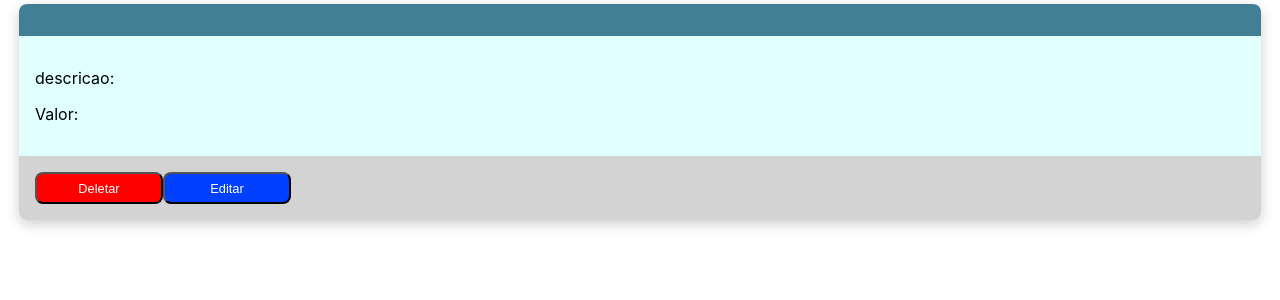
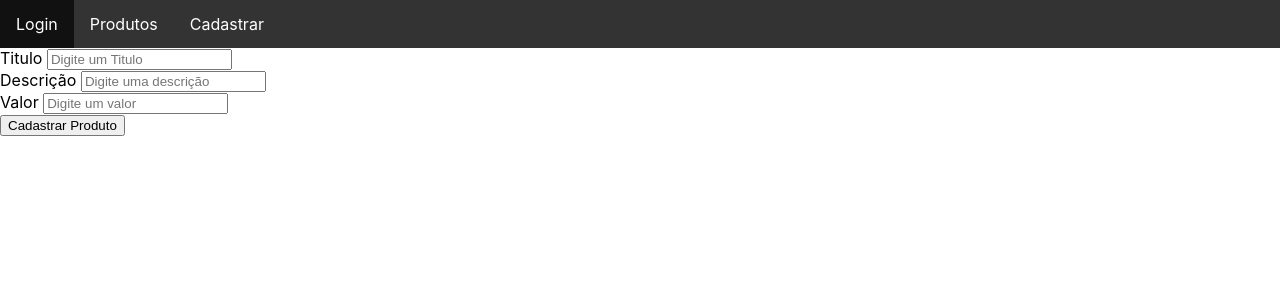
Before and after one commit to mayconline/reactTeste, a React (Create React App) app: page /produtos/cadastro in a window 1280 px wide. Shown: the top 300 px of the page. Built offline with nearby package versions, Linux system fonts and the light colour scheme; no server answers.

Commit message:
refatorando algumas paginas e inserindo menu

```diff
--- a/src/App.js
+++ b/src/App.js
@@ -1,20 +1,28 @@
-import React, { Component } from 'react';
+import React, { Component, Fragment} from 'react';
 import {BrowserRouter, Switch, Route} from 'react-router-dom';
 
 import Login from './pages/Login';
 import Produtos from './pages/Produtos';
 import ProdDetalhe from './pages/ProdDetalhe';
+import ProdCadastro from './pages/ProdCadastro';
+
 
 class App extends Component {
   render() {
     return (
+      <Fragment>
+
      <BrowserRouter>
       <Switch>
         <Route path="/" exact={true} component={Login}></Route>
         <Route path='/produtos' exact={true} component={Produtos}></Route>
+        <Route path='/produtos/cadastro' exact={true} component={ProdCadastro}></Route>
         <Route path='/produtos/:id'exact={true} component={ProdDetalhe}></Route>
+
       </Switch>
      </BrowserRouter>
+
+     </Fragment>
     );
   }
 }
--- a/src/components/ButtonJSS.js
+++ b/src/components/ButtonJSS.js
@@ -7,9 +7,17 @@ export const Button = styled.button`
    border-radius:0.5rem;
    height:2rem;
    width:8rem;
+   border:none;
+   margin: 0 0.25rem;
+
+
 
    background-color:${props => props.bt1bgcolor || props.bt2bgcolor};
    color:${props => props.bt1txtcolor || props.bt2txtcolor};
    display:${props => props.bt1 || props.bt2};
 
+    &:hover {
+      opacity:0.7;
+      border: solid 1px ${props=>props.bt1txtcolor};
+    }
 `;
--- a/src/components/CardJSS.js
+++ b/src/components/CardJSS.js
@@ -7,6 +7,8 @@ export const Card = styled.div`
 
     box-shadow: 0px 0.25rem 0.8rem 0 rgba(0,0,0,0.2);
     border-radius:0.5rem;
+
+
 
 `;
 
@@ -37,7 +39,7 @@ export const CardContent = styled.div`
 
 export const CardFooter = styled.div`
     background-color:#D3D3D3;
-
+    text-align:center;
     margin: auto;
     padding:1rem;
 
--- a/src/components/GridJSS.js
+++ b/src/components/GridJSS.js
@@ -15,6 +15,7 @@ export const Container = styled.div`
     &:after{
         clear: both;
     }
+
 `;
 export const Row = styled.div`
     width:100%;
--- /dev/null
+++ b/src/components/ProdDetalheJSS.js
@@ -0,0 +1,9 @@
+import styled from 'styled-components';
+
+export const ProdDetalheJSS = styled.div`
+
+
+margin-top:5rem;
+
+
+`;
--- /dev/null
+++ b/src/components/menu/Menu.js
@@ -0,0 +1,20 @@
+import React, {Component, Fragment} from 'react';
+import {MenuJSS} from './MenuJSS';
+import{Link} from 'react-router-dom';
+
+export default class Menu extends Component {
+  render(){
+      return(
+            <Fragment>
+        <MenuJSS>
+        <ul>
+            <li><Link to="/">Login</Link></li>
+            <li><Link to="/produtos">Produtos</Link></li>
+            <li><Link to="/produtos/cadastro">Cadastrar</Link></li>
+        </ul>
+        </MenuJSS>
+            </Fragment>
+
+      )
+      }
+    }
--- /dev/null
+++ b/src/components/menu/MenuJSS.js
@@ -0,0 +1,33 @@
+import styled from 'styled-components';
+
+export const MenuJSS = styled.div`
+
+   ul {
+  list-style: none;
+  margin: 0;
+  padding: 0;
+  overflow: hidden;
+  background-color: #333;
+  display:flex;
+  flex-wrap:wrap;
+}
+
+li {
+  display:flex;
+  justify-content:space-between;
+  flex-wrap:wrap;
+
+}
+
+li a {
+  display: block;
+  color: white;
+  text-align: center;
+  padding: 14px 16px;
+  text-decoration: none;
+}
+
+li a:hover {
+  background-color: #111;
+}
+`;
--- /dev/null
+++ b/src/pages/ProdCadastro.js
@@ -0,0 +1,100 @@
+import React, {Component, Fragment} from 'react';
+import api from '../services/api';
+import InputForm from '../components/InputForm';
+
+import Menu from '../components/menu/Menu';
+
+
+export default class ProdCadastro extends Component {
+
+    state={
+        titulo:'',
+        descricao:'',
+        valor:'',
+    };
+
+
+    handleTituloChange = (e) =>{
+        this.setState({titulo: e.target.value})
+    };
+
+    handleDescricaoChange =(e)=>{
+        this.setState({descricao:e.target.value})
+    };
+
+    handleValorChange = (e) =>{
+        this.setState({valor:e.target.value})
+    };
+
+
+
+    handleSubmit = async (e)=>{
+       e.preventDefault();
+
+      const obj =  await {
+        titulo: this.state.titulo,
+        descricao:this.state.descricao,
+        valor:this.state.valor
+       };
+
+
+      await api.post('/produtos/cadastro', obj);
+
+       this.setState({
+           titulo:'',
+           descricao:'',
+           valor:''
+       })
+
+       await this.props.history.push('/produtos');
+
+
+    };
+
+    render(){
+        return(
+            <Fragment>
+              <Menu />
+         <form onSubmit={this.handleSubmit}>
+
+              <InputForm
+                  label="Titulo"
+                  id = "titulo"
+                  type="text"
+                  name="titulo"
+                  value={this.state.titulo}
+                  onChange={this.handleTituloChange}
+                  placeholder="Digite um Titulo"
+              />
+              <InputForm
+                  label="Descrição"
+                  id = "descricao"
+                  type="text"
+                  name="descricao"
+                  value={this.state.descricao}
+                  onChange={this.handleDescricaoChange}
+                  placeholder="Digite uma descrição"
+              />
+              <InputForm
+                  label="Valor"
+                  id = "valor"
+                  type="number"
+                  name="valor"
+                  value={this.state.valor}
+                  onChange={this.handleValorChange}
+                  placeholder="Digite um valor"
+              />
+
+
+                <button type="submit">Cadastrar Produto</button>
+            </form>
+
+
+            </Fragment>
+
+
+
+
+            )
+    }
+}
--- a/src/pages/ProdDetalhe.js
+++ b/src/pages/ProdDetalhe.js
@@ -1,8 +1,9 @@
-import React, {Component} from 'react';
+import React, {Component, Fragment} from 'react';
 import api from '../services/api';
 
 
 import ListaProd from '../components/ListaProd';
+import {ProdDetalheJSS} from '../components/ProdDetalheJSS';
 
 export default class ProdDetalhe extends Component {
 
@@ -60,7 +61,12 @@ export default class ProdDetalhe extends Component {
 
         const {produto} = this.state;
         return(
-            <div>
+
+
+            <Fragment>
+
+<ProdDetalheJSS>
+
          <ListaProd
              prod={produto}
              type1="button"
@@ -79,7 +85,10 @@ export default class ProdDetalhe extends Component {
 
          />
 
-            </div>
+
+         </ProdDetalheJSS>
+            </Fragment>
+
 
         );
     }
--- a/src/pages/Produtos.js
+++ b/src/pages/Produtos.js
@@ -4,16 +4,13 @@ import api from '../services/api';
 import socket from 'socket.io-client';
 
 import ListaProd from '../components/ListaProd';
-import InputForm from '../components/InputForm';
+import Menu from '../components/menu/Menu';
 
 export default class Produtos extends Component {
     state={
-        titulo:'',
-        descricao:'',
-        valor:'',
+
         listaProd:[],
         userId:''
-
 
     };
 
@@ -45,40 +42,7 @@ export default class Produtos extends Component {
     };
 
 
-    handleTituloChange = (e) =>{
-        this.setState({titulo: e.target.value})
-    };
 
-    handleDescricaoChange =(e)=>{
-        this.setState({descricao:e.target.value})
-    };
-
-    handleValorChange = (e) =>{
-        this.setState({valor:e.target.value})
-    };
-
-
-
-    handleSubmit = async (e)=>{
-       e.preventDefault();
-
-      const obj =  await {
-        titulo: this.state.titulo,
-        descricao:this.state.descricao,
-        valor:this.state.valor
-       };
-
-
-      await api.post('/produtos/cadastro', obj);
-
-       this.setState({
-           titulo:'',
-           descricao:'',
-           valor:''
-       })
-
-
-    };
 
    listagemTela = ()=>{
 
@@ -107,52 +71,11 @@ export default class Produtos extends Component {
     render(){
 
         return (
+            <Fragment>
+                <Menu/>
 
-              <div>
-
-
-                  <form onSubmit={this.handleSubmit}>
-
-                    <InputForm
-                        label="Titulo"
-                        id = "titulo"
-                        type="text"
-                        name="titulo"
-                        value={this.state.titulo}
-                        onChange={this.handleTituloChange}
-                        placeholder="Digite um Titulo"
-                    />
-                    <InputForm
-                        label="Descrição"
-                        id = "descricao"
-                        type="text"
-                        name="descricao"
-                        value={this.state.descricao}
-                        onChange={this.handleDescricaoChange}
-                        placeholder="Digite uma descrição"
-                    />
-                    <InputForm
-                        label="Valor"
-                        id = "valor"
-                        type="number"
-                        name="valor"
-                        value={this.state.valor}
-                        onChange={this.handleValorChange}
-                        placeholder="Digite um valor"
-                    />
-
-
-                      <button type="submit">Cadastrar Produto</button>
-                  </form>
-
-
-                <br></br>
-
-              {this.listagemTela()}
-
-
-              </div>
-
+                 {this.listagemTela()}
+            </Fragment>
         );
     }
 }
```
Lines whose indentation alone changed are shown as unchanged.
